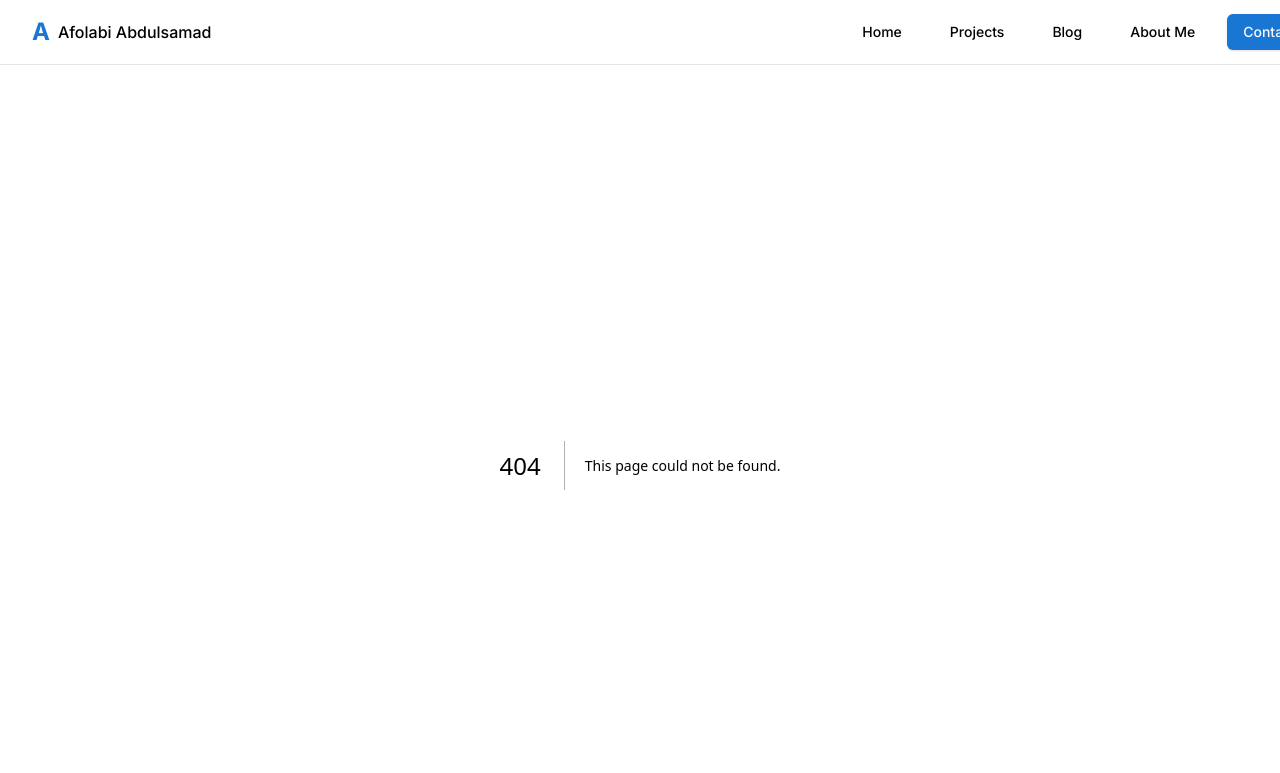
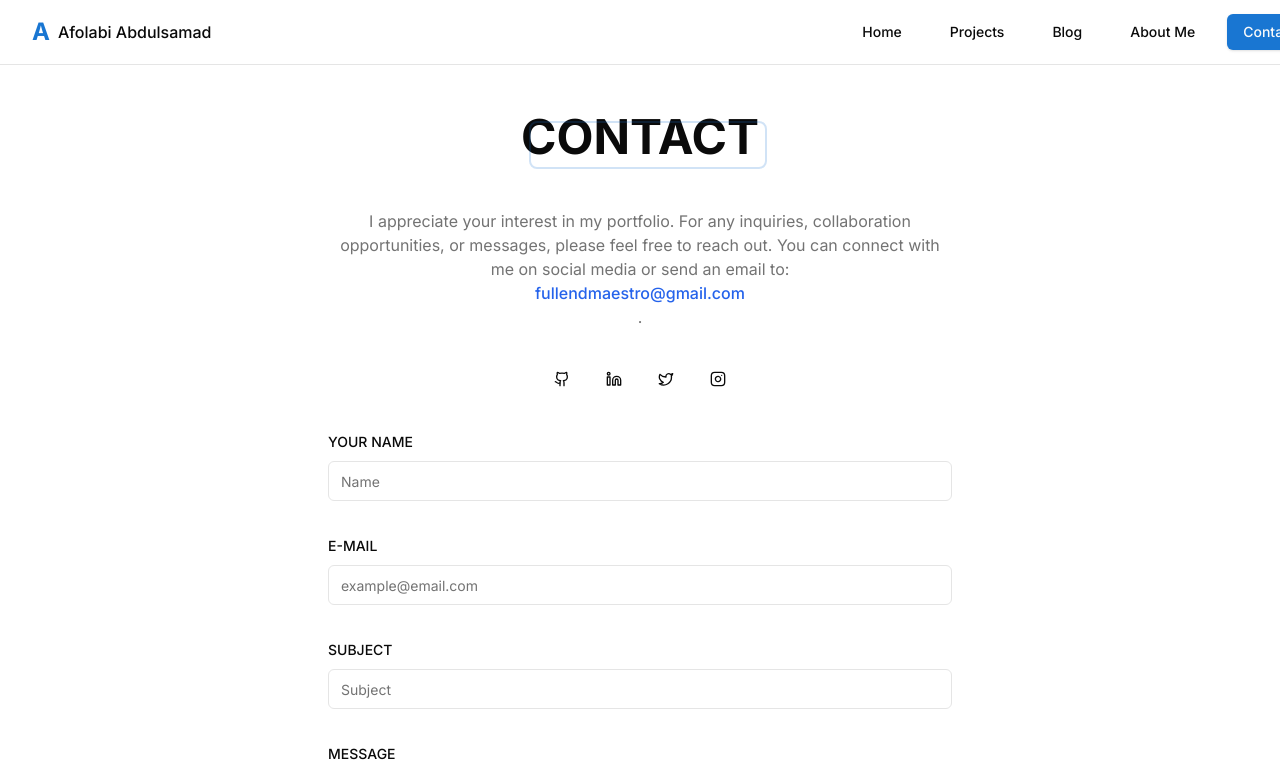
Before and after one commit to fullendmaestro/my_portfolio_site, a Next.js app: page /contact in a window 1280 px wide. Before the commit this address had no page. Shown: the top 773 px of the page. Built offline with nearby package versions, Linux system fonts and the light colour scheme.

Commit message:
added contact page

```diff
--- /dev/null
+++ b/app/contact/page.tsx
@@ -0,0 +1,36 @@
+import { Github, Twitter, Linkedin, Instagram } from "lucide-react";
+import { ContactForm } from "@/components/contact-form";
+import { PageTitle } from "@/components/page-title";
+import { Button } from "@/components/ui/button";
+import Link from "next/link";
+import { Socials } from "@/components/socials";
+
+export default function ContactPage() {
+  return (
+    <div className="container py-12">
+      <PageTitle>CONTACT</PageTitle>
+      <div className="max-w-2xl mx-auto space-y-8 px-4 sm:px-6">
+        <p className="text-center text-muted-foreground text-sm sm:text-base">
+          I appreciate your interest in my portfolio. For any inquiries,
+          collaboration opportunities, or messages, please feel free to reach
+          out. You can connect with me on social media or send an email to:
+          <p className="text-center">
+            <a
+              href="mailto:fullendmaestro@gmail.com"
+              className="font-medium text-blue-600 hover:underline"
+            >
+              fullendmaestro@gmail.com
+            </a>
+          </p>
+          .
+        </p>
+
+        <div className="flex justify-center gap-4">
+          <Socials />
+        </div>
+
+        <ContactForm />
+      </div>
+    </div>
+  );
+}
```
